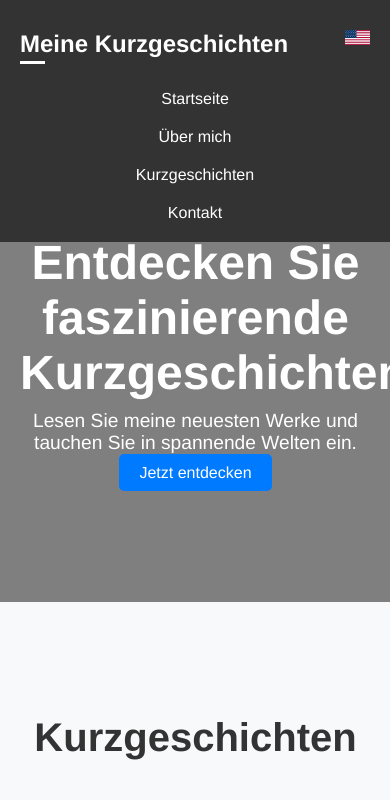
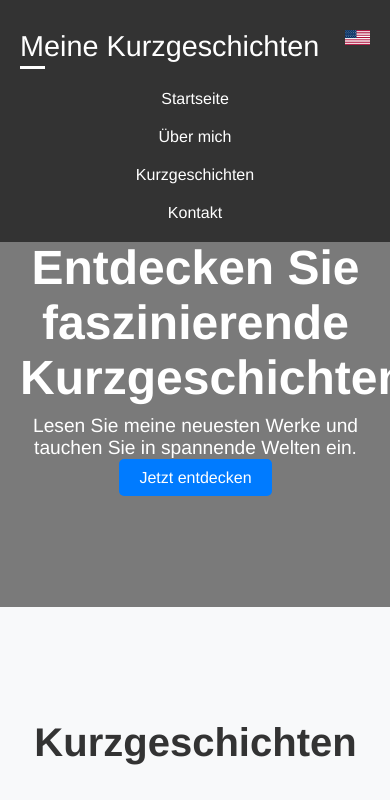
Before and after one commit to anrasch/projectone, a plain HTML site: page index.html in a window 390 px wide. Both pictures are taken after a click on the element 32 px from the left and 71 px from the top of the page. Shown: the top 800 px of the page. Drawn offline with Linux system fonts and the light colour scheme.

Commit message:
update3.2

```diff
--- a/css/styles.css
+++ b/css/styles.css
@@ -6,6 +6,7 @@ body {
     margin: 0;
     padding: 0;
     color: #333;
+    background-color: #f4f4f4;
 }
 
 .container {
@@ -28,7 +29,8 @@ header {
 
 header h1 {
     margin: 0;
-    font-size: 1.5em;
+    font-size: 1.8em;
+    font-weight: normal;
 }
 
 header nav {
@@ -55,6 +57,13 @@ header nav ul li a {
     border: none;
     font: inherit;
     cursor: pointer;
+    padding: 5px 10px;
+    transition: background-color 0.3s ease, color 0.3s ease;
+}
+
+header nav ul li a:hover {
+    background-color: #575757;
+    border-radius: 5px;
 }
 
 /* Hamburger-Menü */
@@ -80,7 +89,7 @@ header nav ul li a {
 }
 
 .language-switcher img {
-    width: 25px;  /* Kleinere Größe */
+    width: 25px;
     height: auto;
     display: inline;
 }
@@ -111,6 +120,7 @@ header nav ul li a {
         display: flex;
     }
 }
+
 
 
 /* Hero-Bereich */
--- a/index.html
+++ b/index.html
@@ -11,17 +11,17 @@
         <div class="container">
             <h1 data-key="title">Meine Kurzgeschichten</h1>
             <nav>
-                <div class="menu-toggle" id="menu-toggle">
-                    <span class="bar"></span>
-                    <span class="bar"></span>
-                    <span class="bar"></span>
-                </div>
                 <ul id="nav-menu">
                     <li><a href="#" data-key="home">Startseite</a></li>
                     <li><a href="#" data-key="about">Über mich</a></li>
                     <li><a href="#" data-key="stories">Kurzgeschichten</a></li>
                     <li><a href="#" data-key="contact">Kontakt</a></li>
                 </ul>
+                <div class="menu-toggle" id="menu-toggle">
+                    <span class="bar"></span>
+                    <span class="bar"></span>
+                    <span class="bar"></span>
+                </div>
             </nav>
             <div class="language-switcher" id="language-switcher">
                 <img src="images/flag-de.png" alt="Deutsch" id="flag-de" style="display: none;">
@@ -29,6 +29,7 @@
             </div>
         </div>
     </header>
+
     <section class="hero">
         <div class="container">
             <h2 data-key="heroTitle">Entdecken Sie faszinierende Kurzgeschichten</h2>
```
